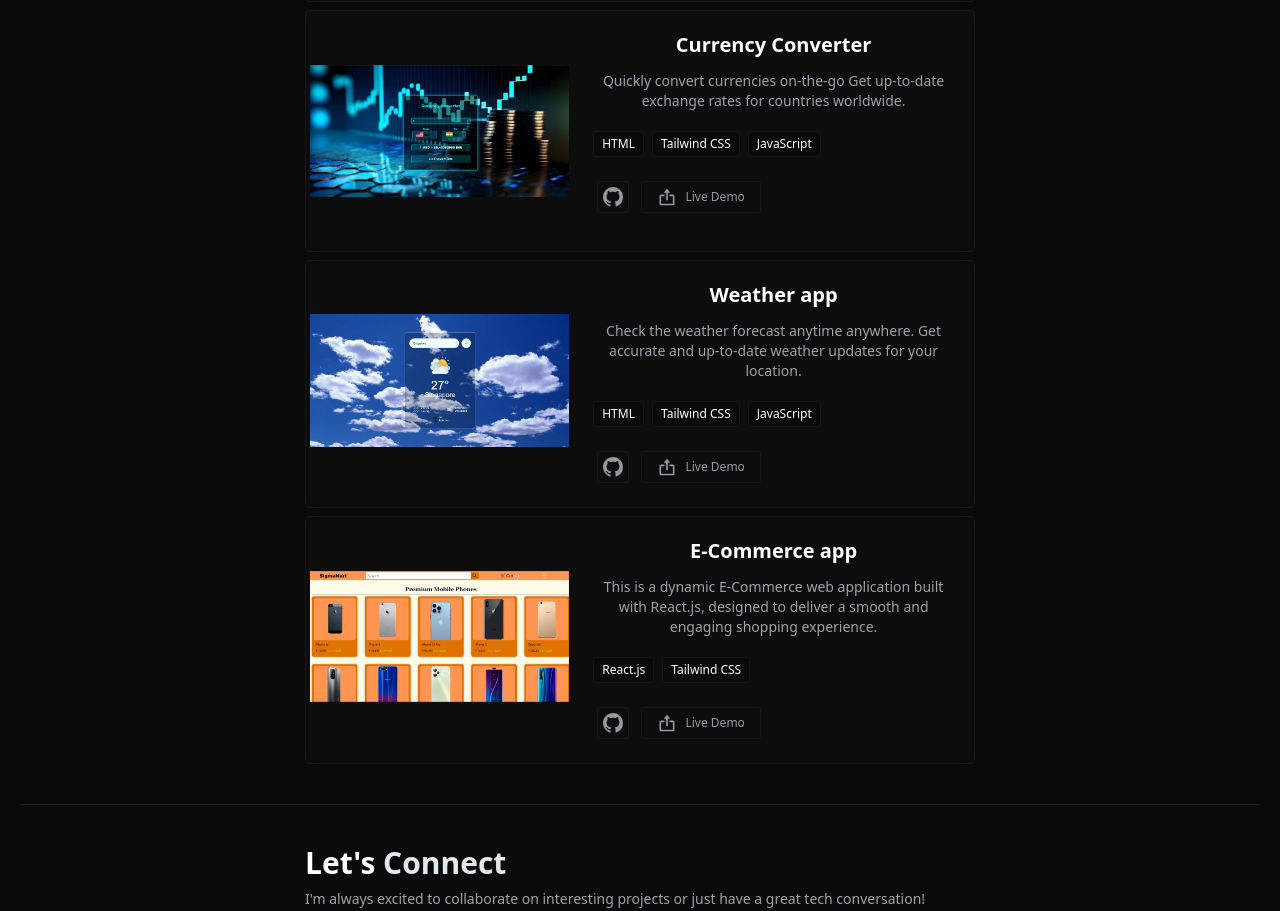
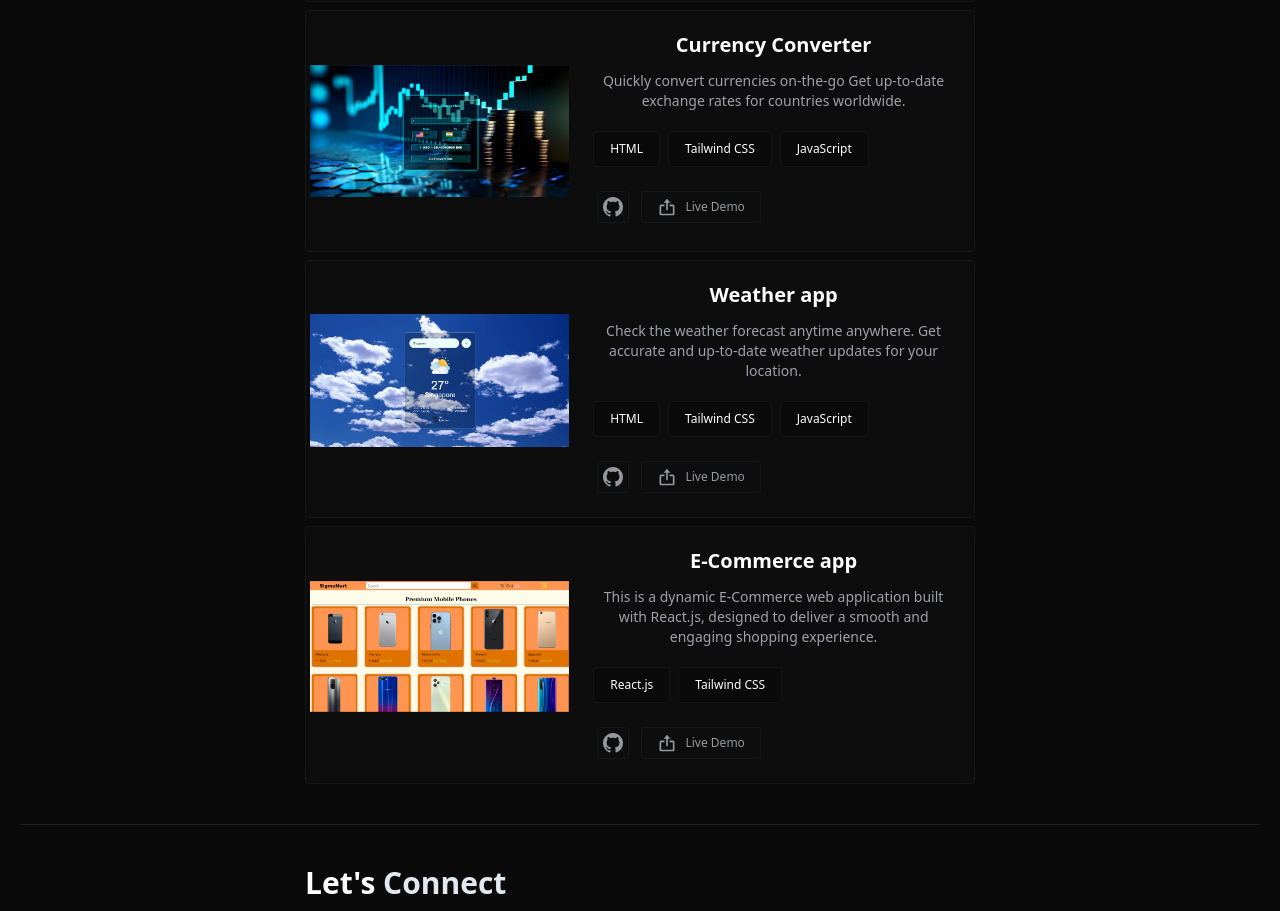
Before and after one commit to HarshNandigamwar/Shriharsh-Portfolio, a React (Vite) app: page / in a window 1280 px wide. Shown: the part 2104-3015 px from the top of the page. Built offline with nearby package versions, Linux system fonts and the light colour scheme.

Commit message:
tag bug fix all

```diff
--- a/src/pages/Projects.jsx
+++ b/src/pages/Projects.jsx
@@ -102,7 +102,7 @@ const Projects = () => {
                   {Cc.map((tag) => (
                     <span
                       key={tag}
-                      className="px-2 py-1 text-xs rounded-sm font-medium bg-[#0a0a0a] border border-gray-500/10 text-white"
+                      className="px-4 py-2 text-[12px] rounded-sm font-medium bg-[#0a0a0a] border border-gray-500/10 text-white"
                     >
                       {tag}
                     </span>
@@ -155,7 +155,7 @@ const Projects = () => {
                   {weather.map((tag) => (
                     <span
                       key={tag}
-                      className="px-2 py-1 text-xs rounded-sm font-medium bg-[#0a0a0a] border border-gray-500/10 text-white"
+                      className="px-4 py-2 text-[12px] rounded-sm font-medium bg-[#0a0a0a] border border-gray-500/10 text-white"
                     >
                       {tag}
                     </span>
@@ -209,7 +209,7 @@ const Projects = () => {
                   {SigmaMart.map((tag) => (
                     <span
                       key={tag}
-                      className="px-2 py-1 text-xs rounded-sm font-medium bg-[#0a0a0a] border border-gray-500/10 text-white"
+                      className="px-4 py-2 text-[12px] rounded-sm font-medium bg-[#0a0a0a] border border-gray-500/10 text-white"
                     >
                       {tag}
                     </span>
```
